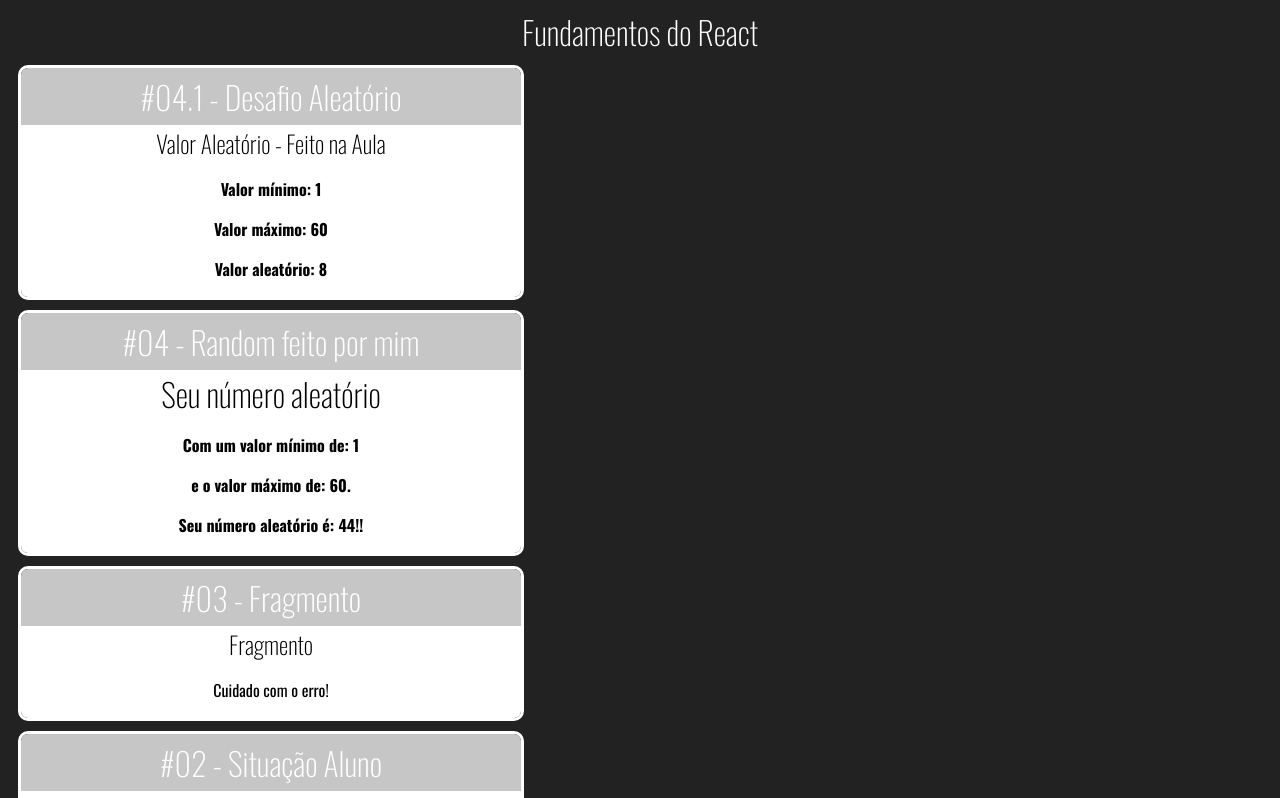
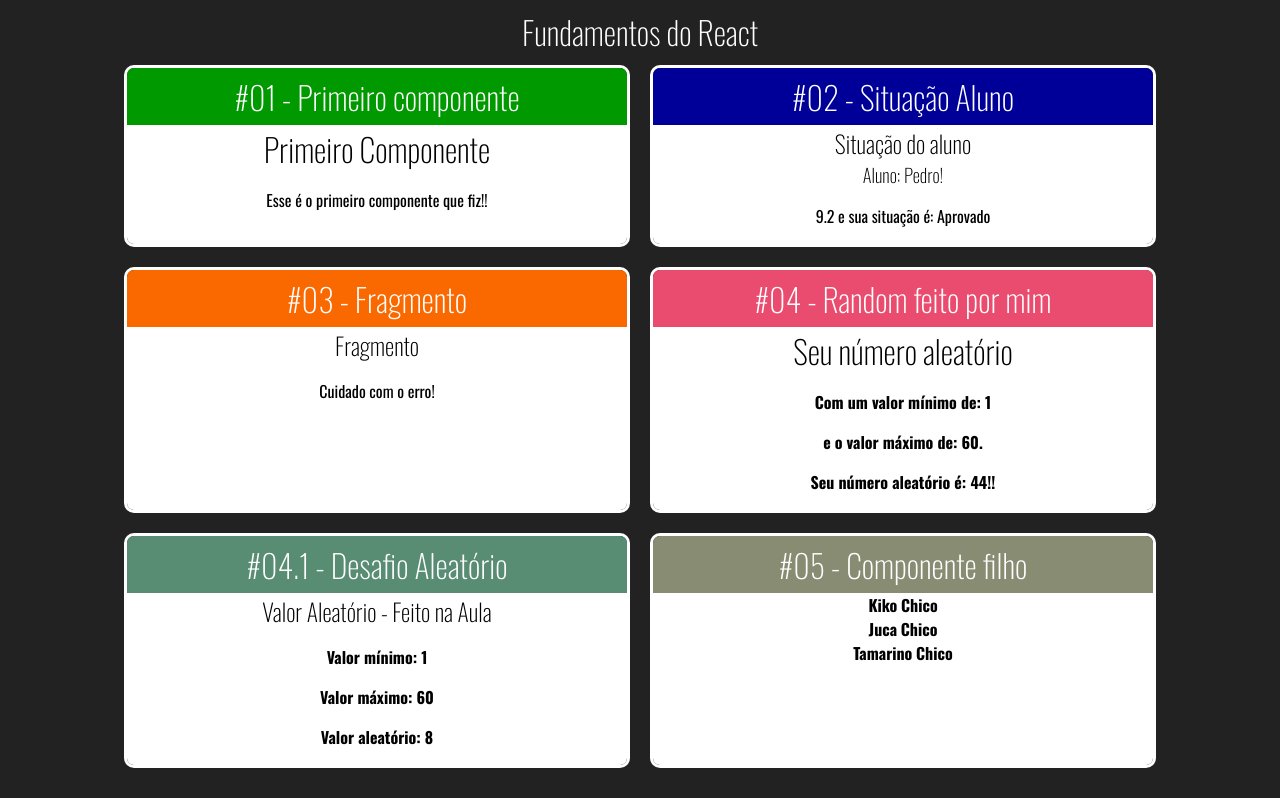
Before and after one commit to ItalloVasconcelos/React_Redux_Class, a React (Create React App) app: page / in a window 1280 px wide. Shown: the top 798 px of the page. Built offline with nearby package versions, Linux system fonts and the light colour scheme.

Commit message:
Adjustment on App component to change another things

```diff
--- /dev/null
+++ b/src/App.css
@@ -0,0 +1,5 @@
+.App .Cards {
+    display: flex;
+    flex-wrap: wrap;
+    justify-content: center;
+}
--- a/src/App.jsx
+++ b/src/App.jsx
@@ -1,33 +1,45 @@
 import React from "react";
+
+import './App.css'
 
 import First from "./components/basics/First";
 import WithParameters from "./components/basics/WithParameters";
 import Fragment from "./components/basics/Fragment";
 import Random from "./components/basics/Random";
 import RandomOfClass from "./components/basics/RandomOfClass";
+import Family from "./components/basics/Family";
 import Card from "./components/layout/Card";
+import MemberFamily from "./components/basics/MemberFamily";
+
 
 export default function App() {
     return (
-        <div id="app">
+        <div className="App">
             <h1>Fundamentos do React</h1>
-            <Card titulo="#04.1 - Desafio Aleatório">
-                <RandomOfClass min={1} max={60}/>
-            </Card>
-            <Card titulo="#04 - Random feito por mim">
-                <Random/>
-            </Card>
-            <Card titulo="#03 - Fragmento">
-                <Fragment/>
-            </Card>
-            <Card titulo="#02 - Situação Aluno">
-                <WithParameters titulo="Situação do aluno" subtitulo="Pedro!" nota={9.2}/>
-            </Card>
-            <Card titulo="#01 - Primeiro componente">
-                <First/>
-            </Card>
-
-
+            <div className="Cards">
+                <Card titulo="#01 - Primeiro componente" color="#090">
+                    <First/>
+                </Card>
+                <Card titulo="#02 - Situação Aluno" color="#009" >
+                    <WithParameters titulo="Situação do aluno" subtitulo="Pedro!" nota={9.2}/>
+                </Card>
+                <Card titulo="#03 - Fragmento" color="#FA6900">
+                    <Fragment/>
+                </Card>
+                <Card titulo="#04 - Random feito por mim" color="#E94C6F">
+                    <Random/>
+                </Card>
+                <Card titulo="#04.1 - Desafio Aleatório" color="#588C73">
+                    <RandomOfClass min={1} max={60}/>
+                </Card>
+                <Card titulo="#05 - Componente filho" color="#888C73">
+                    <Family lastName="Chico">
+                        <MemberFamily name="Kiko" />
+                        <MemberFamily name="Juca" />
+                        <MemberFamily name="Tamarino" />
+                    </Family>
+                </Card>
+            </div>
         </div>
     );
 };
```
